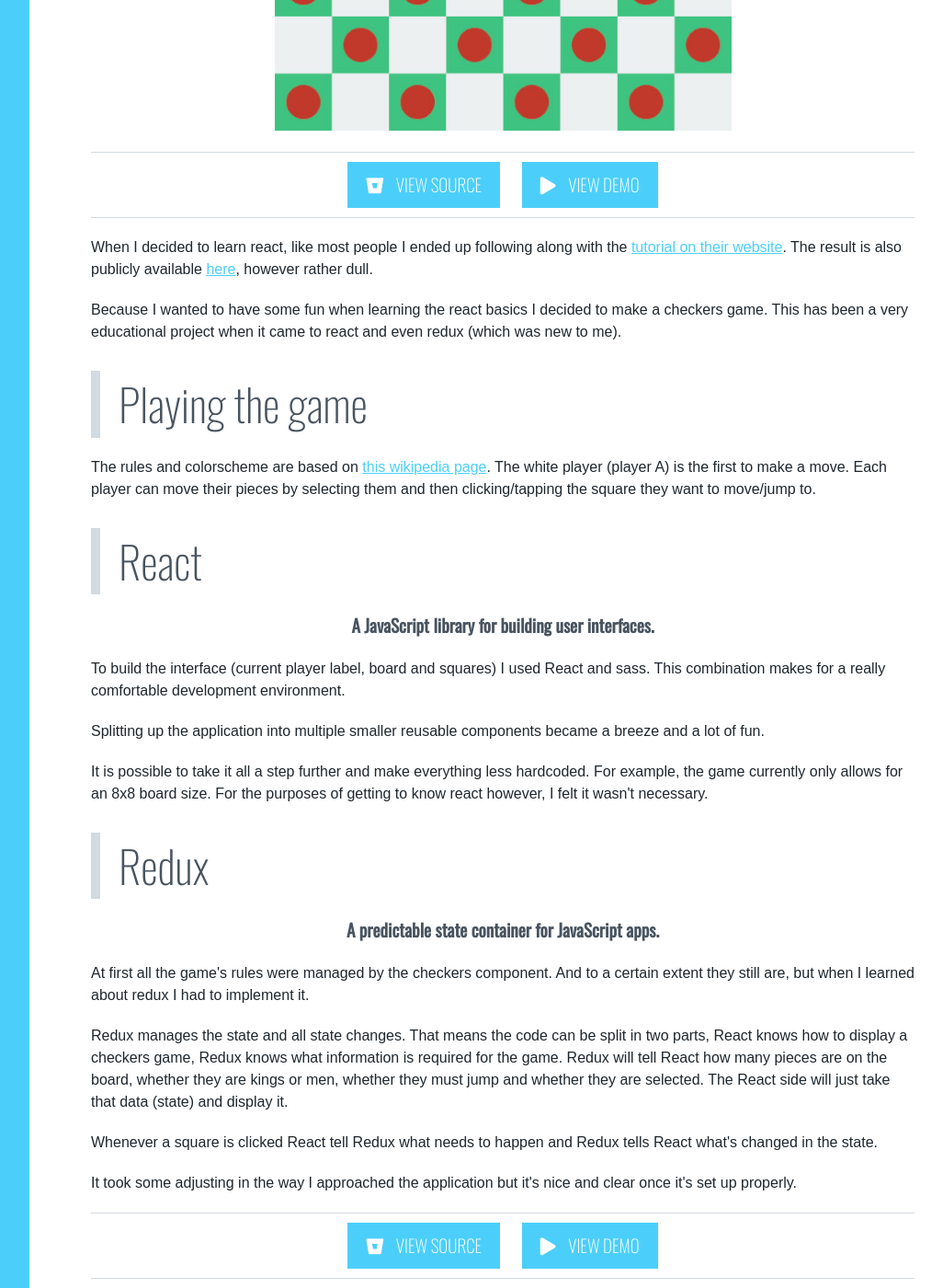
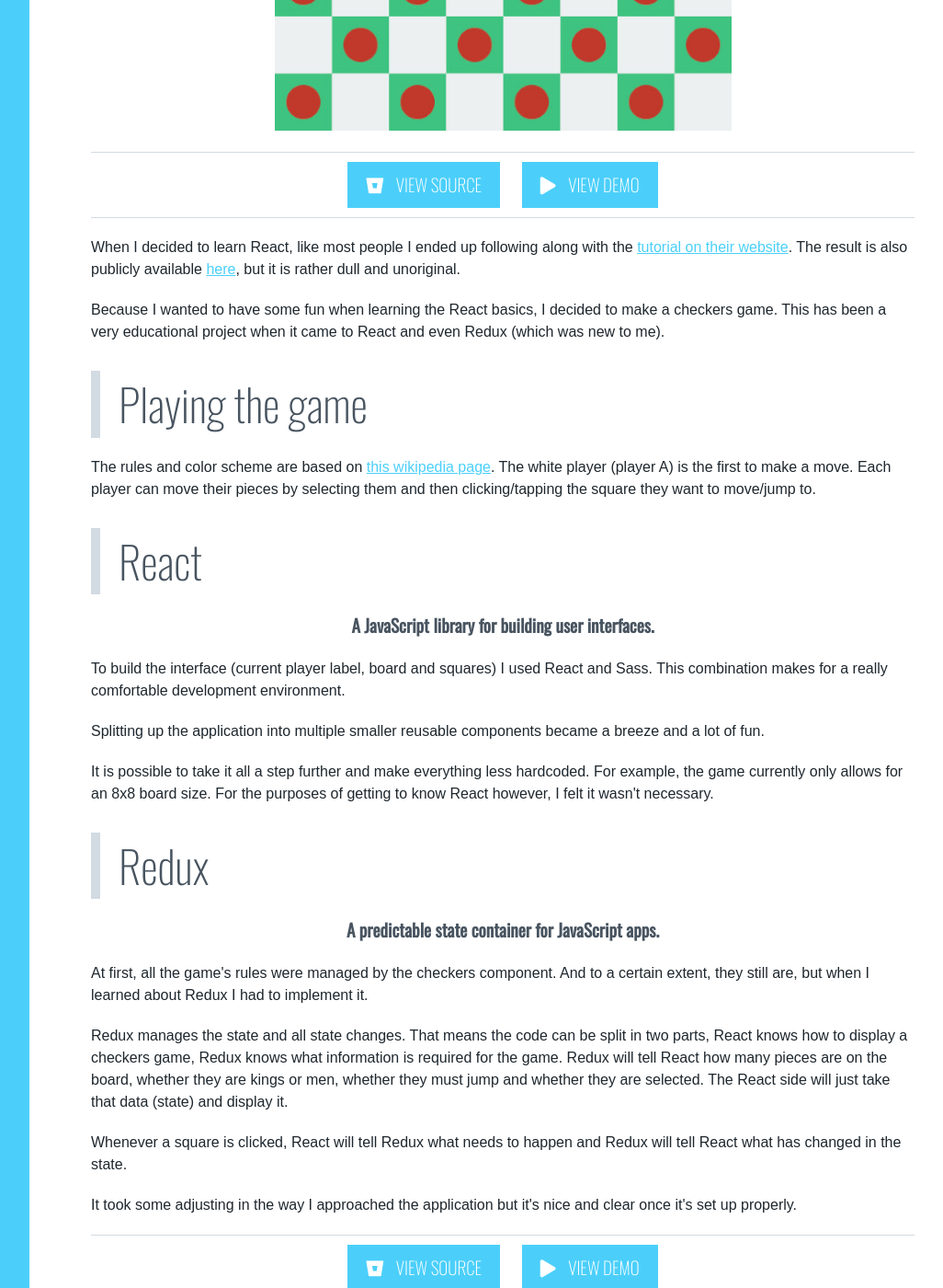
Before and after one commit to SDries/SDries.github.io, a Jekyll site: the page built from _posts/2019-02-08-react-checkers.html, in a window 1280 px wide and 1400 px high, scrolled down 569 px. Shown: the whole window at 92% size, without its empty margins (218-1244 px from the left). Built offline with Jekyll 4.4.1, drawn with Linux system fonts in a browser that asks for light colours; nearby versions of some CDN libraries.

Commit message:
Fix some sentences

```diff
--- a/_posts/2019-02-08-react-checkers.html
+++ b/_posts/2019-02-08-react-checkers.html
@@ -7,40 +7,40 @@ bitbucketlink: "https://bitbucket.org/Dries_Sercu/react-checkers"
 demolink: "https://sdries-react-checkers.herokuapp.com/"
 ---
 <p>
-	When I decided to learn react, like most people I ended up following along with the <a href="https://reactjs.org/tutorial/tutorial.html" target="_blank">tutorial on their website</a>. The result is also publicly available <a href="https://bitbucket.org/Dries_Sercu/react-tutorial-tic-tac-toe" target="_blank">here</a>, however rather dull.
+	When I decided to learn React, like most people I ended up following along with the <a href="https://reactjs.org/tutorial/tutorial.html" target="_blank">tutorial on their website</a>. The result is also publicly available <a href="https://bitbucket.org/Dries_Sercu/react-tutorial-tic-tac-toe" target="_blank">here</a>, but it is rather dull and unoriginal.
 </p>
 <p>
-	Because I wanted to have some fun when learning the react basics I decided to make a checkers game.
-	This has been a very educational project when it came to react and even redux (which was new to me).
+	Because I wanted to have some fun when learning the React basics, I decided to make a checkers game.
+	This has been a very educational project when it came to React and even Redux (which was new to me).
 </p>
 <h2>Playing the game</h2>
 <p>
-	The rules and colorscheme are based on <a href="https://en.wikipedia.org/wiki/Draughts" target="_blank">this wikipedia page</a>.
+	The rules and color scheme are based on <a href="https://en.wikipedia.org/wiki/Draughts" target="_blank">this wikipedia page</a>.
 	The white player (player A) is the first to make a move.
 	Each player can move their pieces by selecting them and then clicking/tapping the square they want to move/jump to.
 </p>
 <h2>React</h2>
 <p class="quote">A JavaScript library for building user interfaces.</p>
 <p>
-	To build the interface (current player label, board and squares) I used React and sass.
+	To build the interface (current player label, board and squares) I used React and Sass.
 	This combination makes for a really comfortable development environment.
 </p>
 <p>
 	Splitting up the application into multiple smaller reusable components became a breeze and a lot of fun.
 </p>
 <p>
-	It is possible to take it all a step further and make everything less hardcoded. For example, the game currently only allows for an 8x8 board size. For the purposes of getting to know react however, I felt it wasn't necessary.
+	It is possible to take it all a step further and make everything less hardcoded. For example, the game currently only allows for an 8x8 board size. For the purposes of getting to know React however, I felt it wasn't necessary.
 </p>
 <h2>Redux</h2>
 <p class="quote">A predictable state container for JavaScript apps.</p>
 <p>
-	At first all the game's rules were managed by the checkers component. And to a certain extent they still are, but when I learned about redux I had to implement it.
+	At first, all the game's rules were managed by the checkers component. And to a certain extent, they still are, but when I learned about Redux I had to implement it.
 </p>
 <p>
 	Redux manages the state and all state changes. That means the code can be split in two parts, React knows how to display a checkers game, Redux knows what information is required for the game. Redux will tell React how many pieces are on the board, whether they are kings or men, whether they must jump and whether they are selected. The React side will just take that data (state) and display it.
 </p>
 <p>
-	Whenever a square is clicked React tell Redux what needs to happen and Redux tells React what's changed in the state.
+	Whenever a square is clicked, React will tell Redux what needs to happen and Redux will tell React what has changed in the state.
 </p>
 <p>
 	It took some adjusting in the way I approached the application but it's nice and clear once it's set up properly.
```
